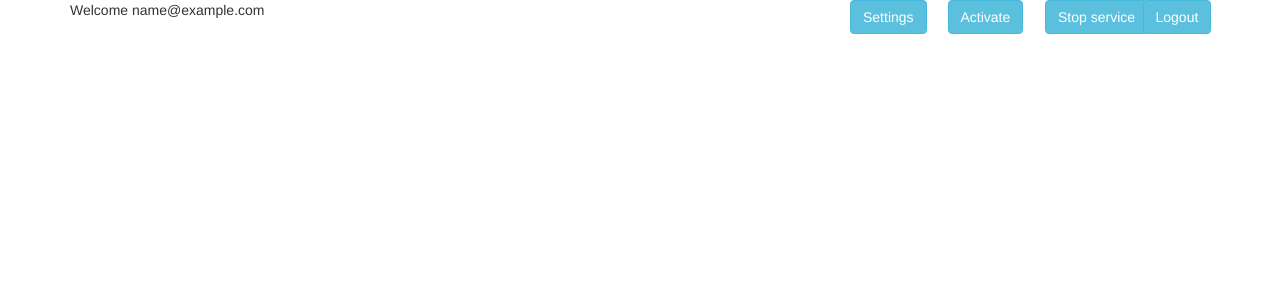
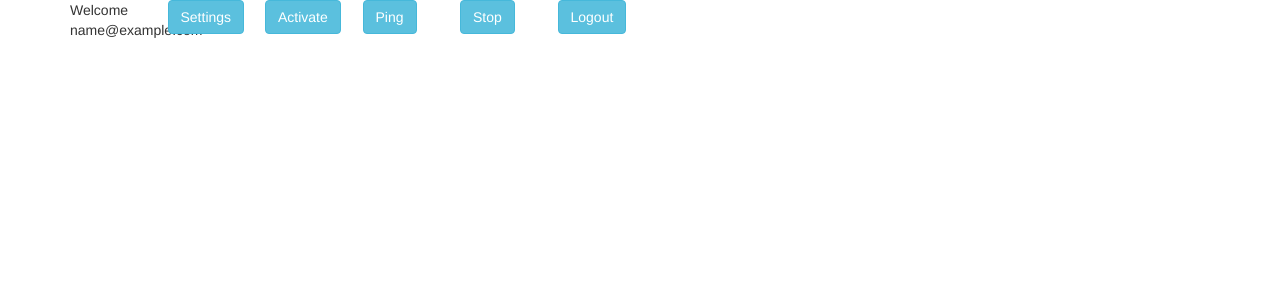
Before and after one commit to berrythinking/iptv_admin, a Flask app: page /user/stop_service in a window 1280 px wide. Shown: the top 300 px of the page. Run offline with Flask 2, Linux system fonts and the light colour scheme; the visitor is signed in with stand-in values (Sample User, id 1); data that the repository does not hold is empty; parts of the project's set-up code (start-up, migrations or seed data) failed here and were passed over; some libraries are stand-ins or nearby versions.

Commit message:
Ping service

```diff
--- a/app/templates/user/dashboard.html
+++ b/app/templates/user/dashboard.html
@@ -11,7 +11,7 @@ Dashboard | {{ config['PUBLIC_CONFIG'].site.title }}
 {% block content %}
 <div class="container">
     <div class="row">
-        <div class="col-md-8">
+        <div class="col-md-1">
             <p>{% trans %}Welcome{% endtrans %} {{ current_user.email }}</p>
         </div>
         <div class="col-md-1">
@@ -23,8 +23,11 @@ Dashboard | {{ config['PUBLIC_CONFIG'].site.title }}
                 %}</a>
         </div>
         <div class="col-md-1">
-            <a href="{{ url_for('user.stop_service') }}" class="btn btn-info" role="button">{% trans %}Stop service{%
-                endtrans
+            <a href="{{ url_for('user.ping_service') }}" class="btn btn-info" role="button">{% trans %}Ping{% endtrans
+                %}</a>
+        </div>
+        <div class="col-md-1">
+            <a href="{{ url_for('user.stop_service') }}" class="btn btn-info" role="button">{% trans %}Stop{% endtrans
                 %}</a>
         </div>
         <div class="col-md-1">
--- a/app/user/routes.py
+++ b/app/user/routes.py
@@ -66,3 +66,11 @@ def activate():
 def stop_service():
     cloud.stop_service(1)
     return dashboard()
+
+
+# stop service
+@user.route('/ping_service')
+@login_required
+def ping_service():
+    cloud.ping_service()
+    return dashboard()
```
Also changed, not shown: app/user/client.py (+5 -3 lines), app/user/iptv_cloud.py (+5 -3 lines).
